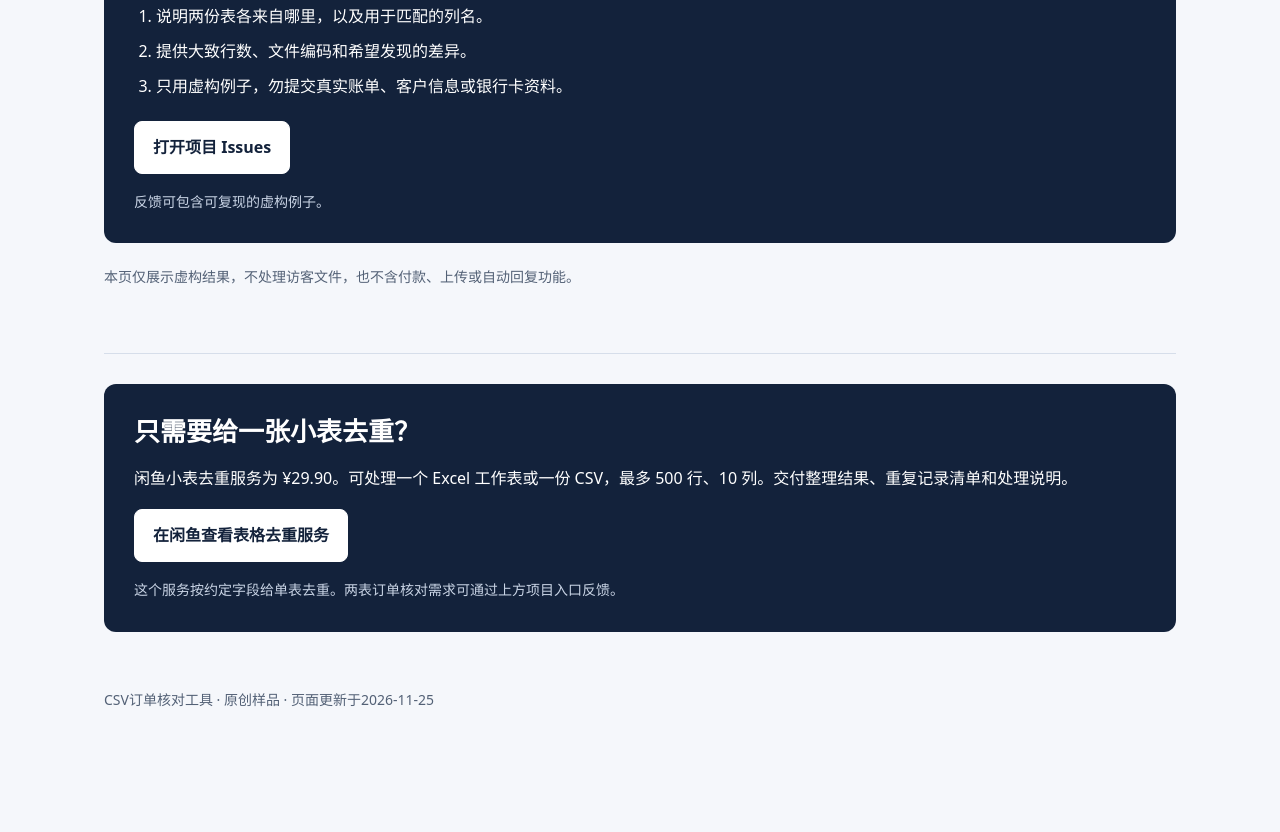
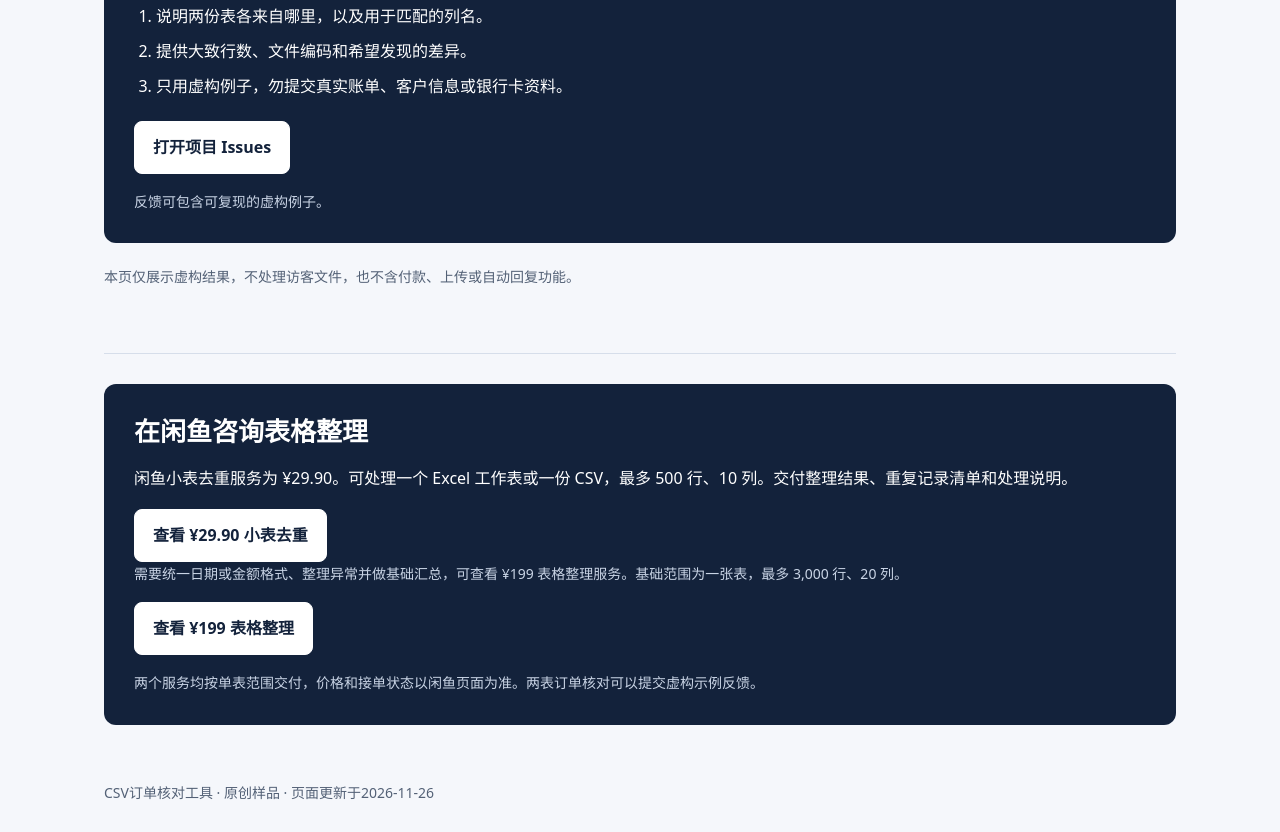
Before and after one commit to wjqcluke/csv-order-check-demo, a plain HTML site: page docs/index.html in a window 1280 px wide. Shown: the part 1501-2333 px from the top of the page. Before the commit the page ends 2240 px from the top, so only its background shows below. Drawn offline with Linux system fonts and the light colour scheme.

```diff
--- a/docs/index.html
+++ b/docs/index.html
@@ -15,20 +15,22 @@
 <header><div><strong>CSV订单核对工具</strong><a href="#scope">先确认是否适用</a></div></header>
 <main>
 <section class="intro" aria-labelledby="headline">
-<div><p class="kicker">两张表，一次对照</p><h1 id="headline">找出漏单、金额差异<br>和重复订单。</h1><p class="muted">将订单表与收款流水导出为CSV，按订单号逐组核对。完整工具在本机浏览器处理文件，无需上传账单。</p><div class="actions"><a class="button" href="#inquiry">反馈示例与适用范围</a><a class="button secondary" href="#sample">查看示例结果</a></div><p class="note">这是使用虚构数据的交互演示。</p></div>
+<div><p class="kicker">两张表，一次对照</p><h1 id="headline">找出漏单、金额差异<br>和重复订单。</h1><p class="muted">将订单表与收款流水导出为CSV，按订单号逐组核对。完整工具在本机浏览器处理文件，无需上传账单。</p><div class="actions"><a class="button" href="#service">查看表格服务</a><a class="button secondary" href="#sample">查看示例结果</a></div><p class="note">这是使用虚构数据的交互演示。</p></div>
 <div class="sample" id="sample"><div class="sampletop"><strong>核对结果示例</strong><span>全部为虚构数据</span></div><div class="numbers"><div><b>5</b>订单组</div><div><b>4</b>需要复核</div><div><b>1</b>金额一致</div></div><div class="samplebody"><label class="filter"><input id="only-diff" type="checkbox" checked>只看需要复核的订单</label><div class="tablewrap"><table><caption style="text-align:left;color:#536176;font-size:14px;margin-bottom:8px">固定示例用于展示分类，页面不读取文件</caption><thead><tr><th scope="col">订单号</th><th scope="col">左侧金额</th><th scope="col">右侧金额</th><th scope="col">结果</th></tr></thead><tbody><tr><td>001002</td><td>80.00</td><td>88.00</td><td><span class="badge">金额不同</span></td></tr><tr><td>001003</td><td>30.00</td><td>—</td><td><span class="badge">仅左侧</span></td></tr><tr><td>001004</td><td>10.00 / 10.00</td><td>10.00</td><td><span class="badge">重复订单号</span></td></tr><tr><td>001005</td><td>缺失</td><td>20.00</td><td><span class="badge">无效金额</span></td></tr><tr id="equal-row" hidden><td>001001</td><td>100.10</td><td>100.1</td><td><span class="badge ok">金额一致</span></td></tr></tbody></table></div><p class="samplefoot">重复订单完整保留供人工判断；缺失金额不按零处理。</p></div></div>
 </section>
 <section class="section" aria-labelledby="features"><h2 id="features">让差异有据可查</h2><div class="features"><div><h3>订单号保留原样</h3><p>不转数字、不去空格。前导零与长订单号按原始文本匹配，避免误合并。</p></div><div><h3>金额精确到分</h3><p>合法金额按整数分值比较。支持零和负数；格式错误明确列出，不猜测、不四舍五入。</p></div><div><h3>差异一次导出</h3><p>完整工具可导出全部差异CSV，保留原始行号及重复记录，方便人工复核。</p></div></div></section>
 <section class="section boundary" id="scope" aria-labelledby="scope-title"><div><h2 id="scope-title">适用范围</h2><ul><li>带表头的UTF-8、逗号分隔CSV。</li><li>每份最多10MiB、50,000条记录。</li><li>两侧自行指定订单号与金额列。</li><li>两表币种、金额单位与业务口径一致。</li></ul></div><div><h2>使用前请确认</h2><ul><li>不直接读取Excel文件或GBK编码。</li><li>不自动合单、换汇、分账或抵销退款。</li><li>发现差异不代表哪一侧正确，仍需人工复核。</li><li>Excel导入结果时将订单号列设为文本。</li></ul><p class="note">已通过35项离线功能检查。真实浏览器视觉、实际文件保存、Excel实机及跨浏览器兼容性尚未验证。</p></div></section>
 <section class="section" id="inquiry" aria-labelledby="inquiry-title"><div class="inquiry"><h2 id="inquiry-title">先用文字描述你的两张表</h2><p>通过 GitHub 反馈示例结果或提出功能建议。入口需要GitHub账号，讨论内容公开可见。</p><ol><li>说明两份表各来自哪里，以及用于匹配的列名。</li><li>提供大致行数、文件编码和希望发现的差异。</li><li>只用虚构例子，勿提交真实账单、客户信息或银行卡资料。</li></ol><a class="button" href="https://github.com/wjqcluke/csv-order-check-demo/issues">打开项目 Issues</a><p class="note" style="margin:16px 0 0">反馈可包含可复现的虚构例子。</p></div><p class="disclosure">本页仅展示虚构结果，不处理访客文件，也不含付款、上传或自动回复功能。</p></section>
-<section class="section" aria-labelledby="service-title">
+<section class="section" id="service" aria-labelledby="service-title">
   <div class="inquiry">
-    <h2 id="service-title">只需要给一张小表去重？</h2>
+    <h2 id="service-title">在闲鱼咨询表格整理</h2>
     <p>闲鱼小表去重服务为 ¥29.90。可处理一个 Excel 工作表或一份 CSV，最多 500 行、10 列。交付整理结果、重复记录清单和处理说明。</p>
-    <a class="button" href="https://www.goofish.com/item?id=1098388396207">在闲鱼查看表格去重服务</a>
-    <p class="note" style="margin:16px 0 0">这个服务按约定字段给单表去重。两表订单核对需求可通过上方项目入口反馈。</p>
+    <a class="button" href="https://www.goofish.com/item?id=1098388396207">查看 ¥29.90 小表去重</a>
+    <p class="note">需要统一日期或金额格式、整理异常并做基础汇总，可查看 ¥199 表格整理服务。基础范围为一张表，最多 3,000 行、20 列。</p>
+    <a class="button secondary" href="https://www.goofish.com/item?id=1094370878064">查看 ¥199 表格整理</a>
+    <p class="note" style="margin:16px 0 0">两个服务均按单表范围交付，价格和接单状态以闲鱼页面为准。两表订单核对可以提交虚构示例反馈。</p>
   </div>
 </section>
-</main><footer>CSV订单核对工具 · 原创样品 · 页面更新于2026-11-25</footer>
+</main><footer>CSV订单核对工具 · 原创样品 · 页面更新于2026-11-26</footer>
 <script>document.getElementById('only-diff').addEventListener('change',function(){document.getElementById('equal-row').hidden=this.checked;});</script>
 </body></html>
```
